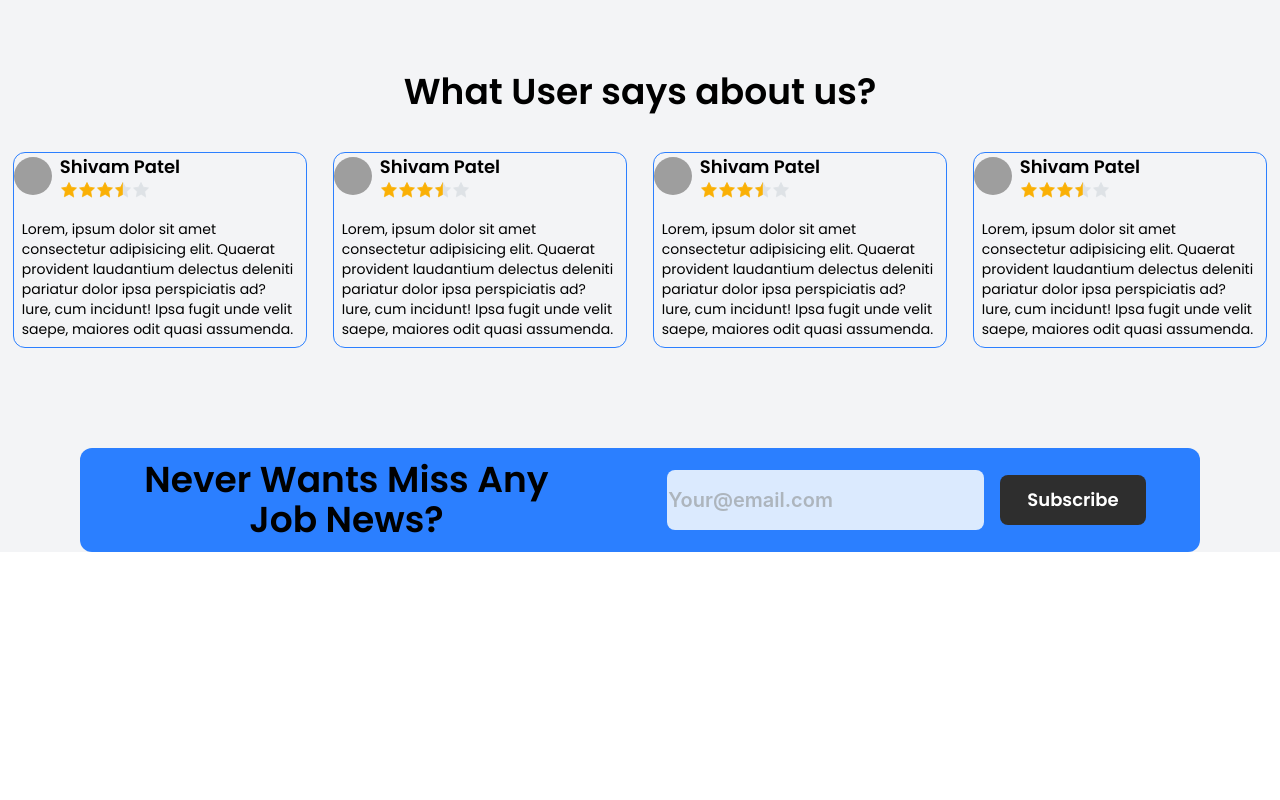
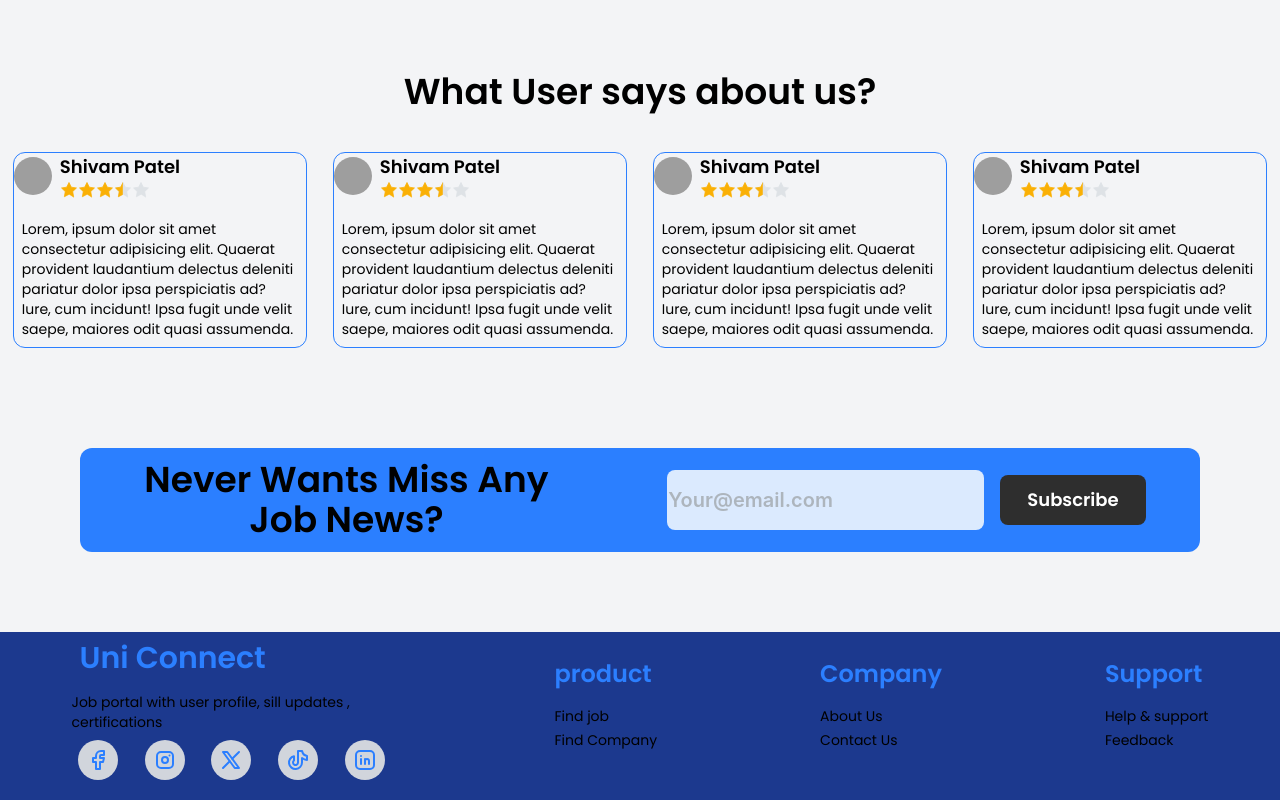
Before and after one commit to kavinduhcolombage/UniConnect_Frontend, a React (Vite) app: page / in a window 1280 px wide. Shown: the part 2048-2848 px from the top of the page. Before the commit the page ends 2600 px from the top, so only its background shows below. Built offline with nearby package versions, Linux system fonts and the light colour scheme; grey boxes are pictures that could not be loaded.

Commit message:
Add Footer component

```diff
--- /dev/null
+++ b/src/Footer/Footer.tsx
@@ -0,0 +1,41 @@
+import { IconBrandFacebook, IconBrandInstagram, IconBrandLinkedin, IconBrandTiktok, IconBrandX } from "@tabler/icons-react";
+
+const Footer = () => {
+    return <div className="mt-20 pb-5 flex gap-5 bg-blue-900 justify-around items-center">
+        <div className="w-1/4 flex flex-col gap-2">
+            <div className='flex items-center gap-2'>
+                <div className='text-3xl font-semibold text-blue-500 p-2'>Uni Connect</div>
+            </div>
+            <div className="text-sm">Job portal with user profile, sill updates , certifications</div>
+            <div className="flex gap-5 text-blue-500 justify-evenly [&>div]:bg-gray-300 [&>div]:p-2 [&>div]:rounded-full [&>div]:cursor-pointer [&>div:hover]:bg-gray-500">
+                <div><IconBrandFacebook /></div>
+                <div><IconBrandInstagram /></div>
+                <div><IconBrandX /></div>
+                <div><IconBrandTiktok /></div>
+                <div><IconBrandLinkedin /></div>
+            </div>
+        </div>
+
+        <div>
+            <div className="text-2xl font-semibold mb-4 text-blue-500">product</div>
+            <div className="text-sm hover:text-blue-300 cursor-pointer mb-1">Find job</div>
+            <div className="text-sm hover:text-blue-300 cursor-pointer mb-1">Find Company</div>
+        </div>
+
+        <div>
+            <div className="text-2xl font-semibold mb-4 text-blue-500">Company</div>
+            <div className="text-sm hover:text-blue-300 cursor-pointer mb-1">About Us</div>
+            <div className="text-sm hover:text-blue-300 cursor-pointer mb-1">Contact Us</div>
+        </div>
+
+        <div>
+            <div className="text-2xl font-semibold mb-4 text-blue-500">Support</div>
+            <div className="text-sm hover:text-blue-300 cursor-pointer mb-1">Help & support</div>
+            <div className="text-sm hover:text-blue-300 cursor-pointer mb-1">Feedback</div>
+        </div>
+
+
+    </div>
+}
+
+export default Footer;
--- a/src/pages/HomePage.tsx
+++ b/src/pages/HomePage.tsx
@@ -1,3 +1,4 @@
+import Footer from "../Footer/Footer";
 import Header from "../layouts/Header";
 import Companies from "./LandingPage/Companies";
 import DreamJob from "./LandingPage/DreamJob";
@@ -16,6 +17,7 @@ const HomePage = () => {
             <Working/>
             <UserIdeas/>
             <Subscribe/>
+            <Footer/>
         </div>
 
     )
```
